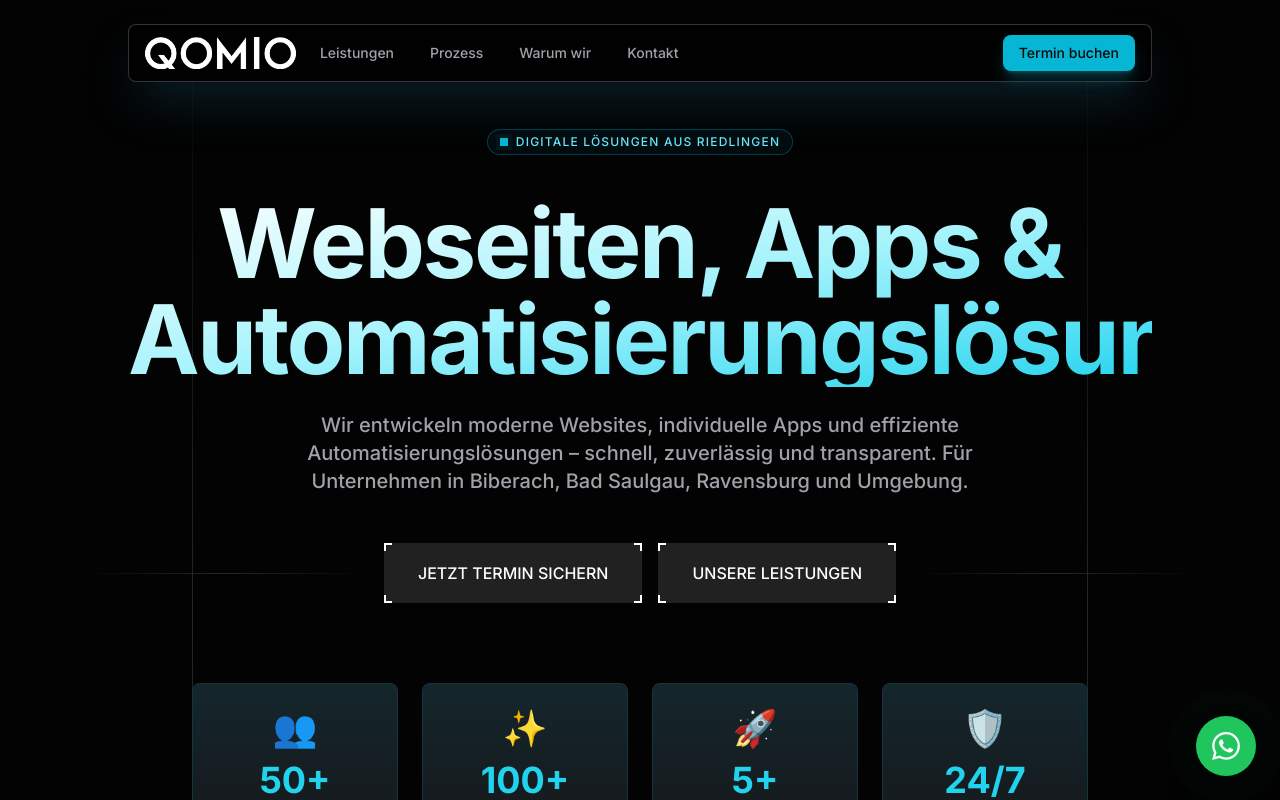
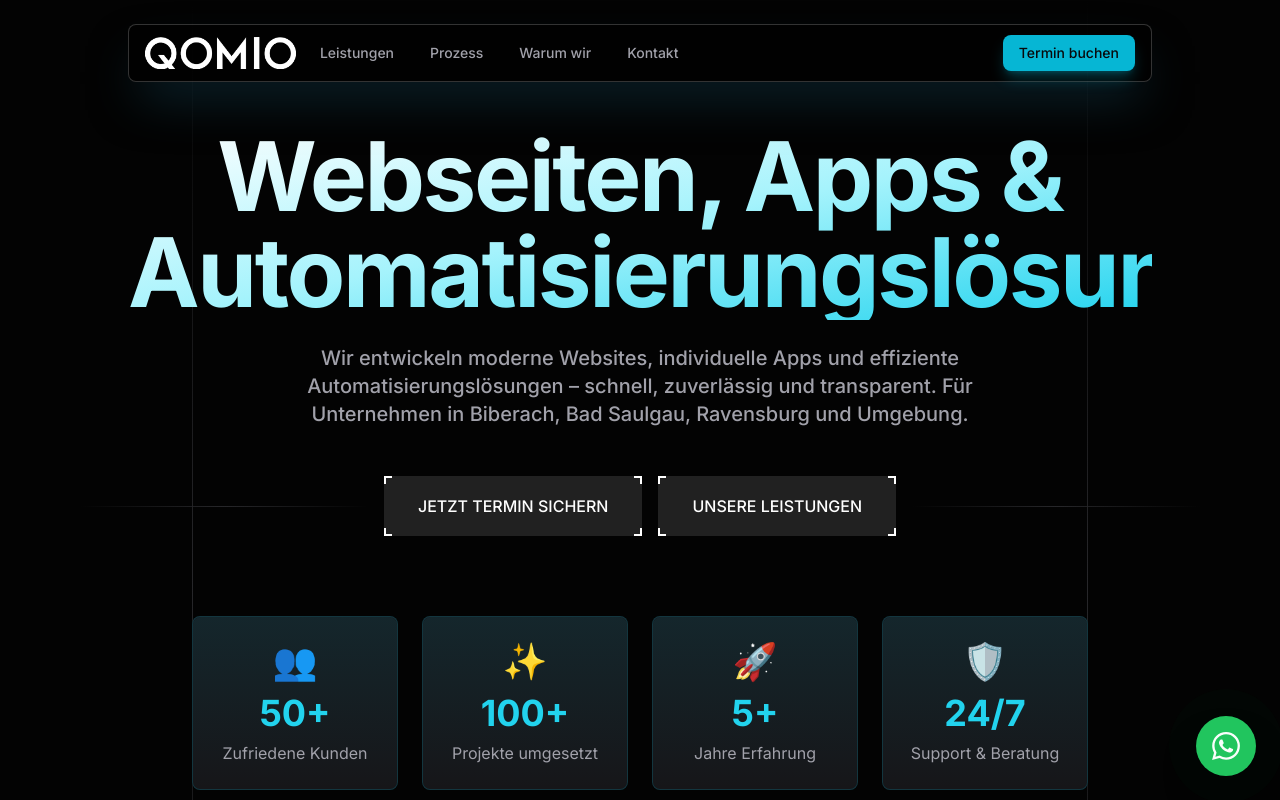
Before and after one commit to d33zim/Qomio, a Next.js app in the folder qomio-site/: page / in a window 1280 px wide. Shown: the top 800 px of the page. Built offline with nearby package versions, Linux system fonts and the light colour scheme.

Commit message:
Remove location badge from Hero section
- Remove 'Digitale Lösungen aus Riedlingen' badge
- Clean up Hero visual hierarchy

```diff
--- a/qomio-site/components/Hero.tsx
+++ b/qomio-site/components/Hero.tsx
@@ -45,20 +45,6 @@ export default function Hero() {
         initial="hidden"
         animate="visible"
       >
-        {/* Badge */}
-        <motion.div
-          variants={itemVariants}
-          className="inline-flex items-center gap-2 px-3 py-1 border border-cyan-500/30 bg-cyan-950/20 mb-10 rounded-full"
-        >
-          <span className="relative flex h-2 w-2">
-            <span className="animate-ping absolute inline-flex h-full w-full bg-cyan-400 opacity-50" />
-            <span className="relative inline-flex h-2 w-2 bg-cyan-500" />
-          </span>
-          <span className="text-xs font-medium text-cyan-300 uppercase tracking-widest">
-            Digitale Lösungen aus Riedlingen
-          </span>
-        </motion.div>
-
         {/* Heading */}
         <motion.h1
           variants={itemVariants}
```
